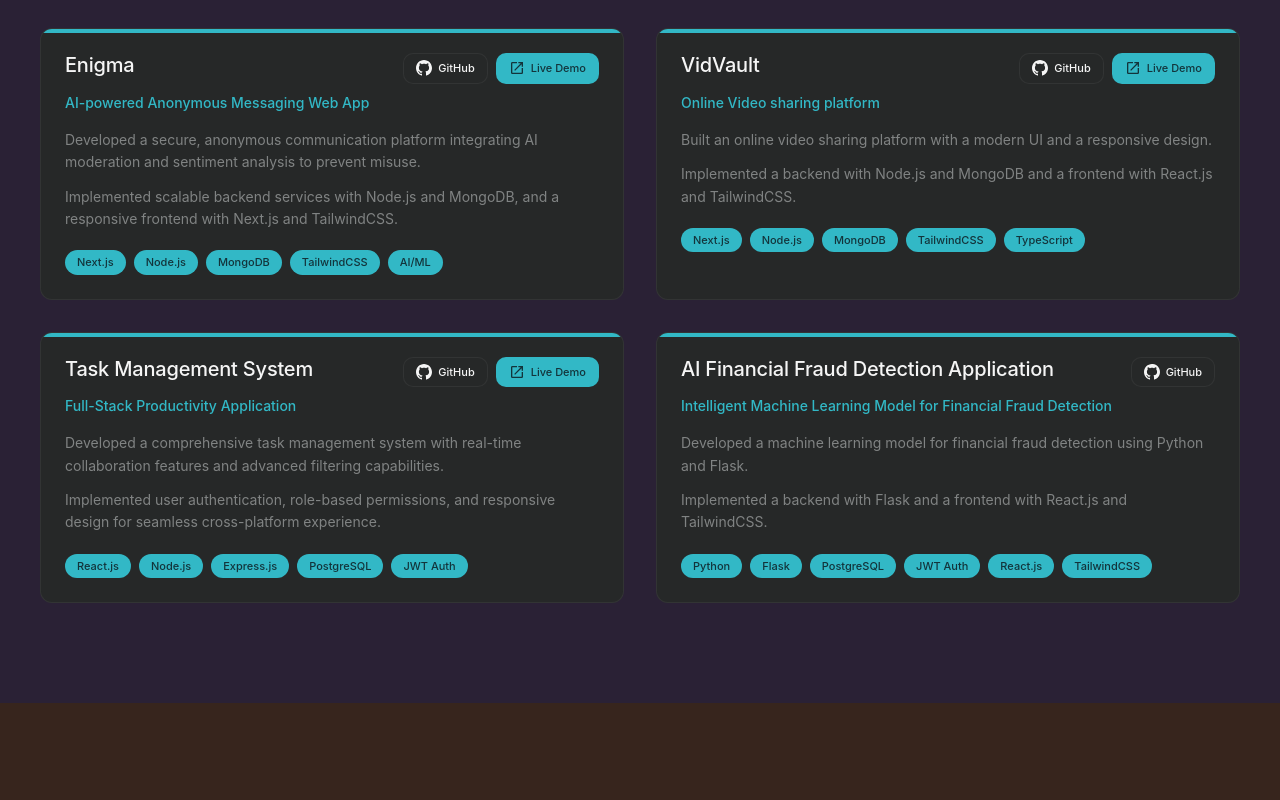
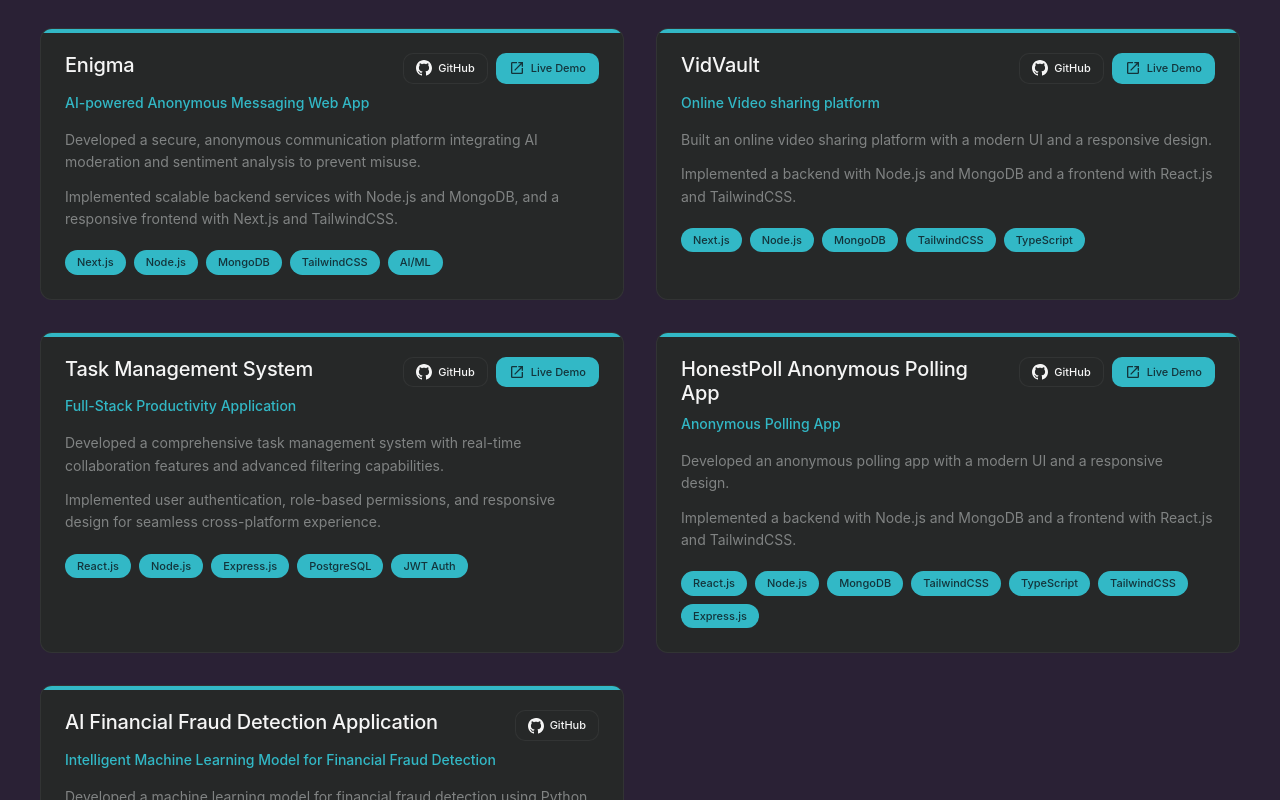
Before and after one commit to Anmoolll/Anmol-Portfolio, a plain HTML site: page index.html in a window 1280 px wide. Shown: the part 2939-3739 px from the top of the page. Drawn offline with Linux system fonts and the light colour scheme; a web font is replaced by a local one.

Commit message:
Project updated

```diff
--- a/index.html
+++ b/index.html
@@ -72,7 +72,7 @@
                     </p>
                     <div class="about-highlights">
                         <div class="highlight-item">
-                            <h4>13+</h4>
+                            <h4>23+</h4>
                             <p>Projects in Full Stack Development, Machine Learning and AI, Core Java, Data Structures and Algorithms</p>
                         </div>
                         <div class="highlight-item">
@@ -286,6 +286,43 @@
                         <span class="tech-tag">JWT Auth</span>
                     </div>
                 </div>
+
+                <div class="project-card">
+                    <div class="project-header">
+                        <div class="project-title-section">
+                            <h3>HonestPoll Anonymous Polling App</h3>
+                            <div class="project-links">
+                                <a href="https://github.com/Anmoolll/HonestPoll" target="_blank" class="project-btn project-btn--github">
+                                    <svg width="16" height="16" viewBox="0 0 24 24" fill="currentColor">
+                                        <path d="M12 0c-6.626 0-12 5.373-12 12 0 5.302 3.438 9.8 8.207 11.387.599.111.793-.261.793-.577v-2.234c-3.338.726-4.033-1.416-4.033-1.416-.546-1.387-1.333-1.756-1.333-1.756-1.089-.745.083-.729.083-.729 1.205.084 1.839 1.237 1.839 1.237 1.07 1.834 2.807 1.304 3.492.997.107-.775.418-1.305.762-1.604-2.665-.305-5.467-1.334-5.467-5.931 0-1.311.469-2.381 1.236-3.221-.124-.303-.535-1.524.117-3.176 0 0 1.008-.322 3.301 1.23.957-.266 1.983-.399 3.003-.404 1.02.005 2.047.138 3.006.404 2.291-1.552 3.297-1.23 3.297-1.30.653 1.653.242 2.874.118 3.176.77.84 1.235 1.911 1.235 3.221 0 4.609-2.807 5.624-5.479 5.921.43.372.823 1.102.823 2.222v3.293c0 .319.192.694.801.576 4.765-1.589 8.199-6.086 8.199-11.386 0-6.627-5.373-12-12-12z"/>
+                                    </svg>
+                                    GitHub
+                                </a>
+                                <a href="https://honestpoll.vercel.app/" target="_blank" class="project-btn project-btn--live">
+                                    <svg width="16" height="16" viewBox="0 0 24 24" fill="currentColor">
+                                        <path d="M14,3V5H17.59L7.76,14.83L9.17,16.24L19,6.41V10H21V3M19,19H5V5H12V3H5C3.89,3 3,3.9 3,5V19A2,2 0 0,0 5,21H19A2,2 0 0,0 21,19V12H19V19Z"/>
+                                    </svg>
+                                    Live Demo
+                                </a>
+                            </div>
+                        </div>
+                        <p class="project-subtitle">Anonymous Polling App</p>
+                    </div>
+                    <div class="project-content">
+                        <p>Developed an anonymous polling app with a modern UI and a responsive design.</p>
+                        <p>Implemented a backend with Node.js and MongoDB and a frontend with React.js and TailwindCSS.</p>
+                    </div>
+                    <div class="project-tech">
+                        <span class="tech-tag">React.js</span>
+                        <span class="tech-tag">Node.js</span>
+                        <span class="tech-tag">MongoDB</span>
+                        <span class="tech-tag">TailwindCSS</span>
+                        <span class="tech-tag">TypeScript</span>
+                        <span class="tech-tag">TailwindCSS</span>
+                        <span class="tech-tag">Express.js</span>
+                    </div>
+                </div>
+
                 <div class="project-card">
                     <div class="project-header">
                         <div class="project-title-section">
@@ -320,6 +357,8 @@
                         <span class="tech-tag">TailwindCSS</span>
                     </div>
                 </div>
+
+
             </div>
 
         </div>
```
